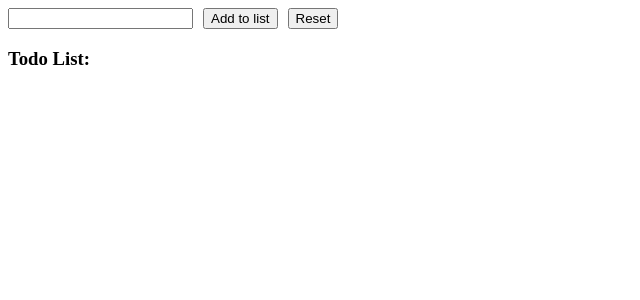
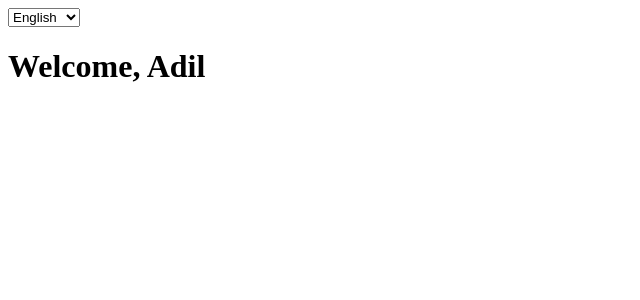
Before and after one commit to AdilSadigov/Develhope-React-Exercises, a React (Create React App) app in the folder exercise-app/: page / in a window 1280 px wide. Shown: the top 300 px of the page, without its empty margins (0-640 px from the left). Built offline with nearby package versions, Linux system fonts and the light colour scheme.

Commit message:
added Context-1 exercise

```diff
--- a/exercise-app/src/App.js
+++ b/exercise-app/src/App.js
@@ -4,35 +4,38 @@ import { ClickTracker } from "./ClickTracker";
 import { Colors } from "./Colors";
 import { Container } from "./Container";
 import { Counter } from "./Counter";
+import { DisplayLanguage } from "./DisplayLanguage";
 import { InteractiveWelcome } from "./InteractiveWelcome";
 import { Login } from "./Login";
 import { TodoList } from "./TodoList";
 import { UncontrolledLogin } from "./UncontrolledLogin";
 import { Welcome } from "./Welcome";
+import { LanguageContext } from "./LanguageContext";
 
 export class App extends React.Component {
+    state = {
+        language: 'en'
+    }
+
+    handleLanguageChange = (event) => {
+        this.setState ({
+            language: event.target.value
+        })
+    }
+
     render () {
-        // const colorsList = [
-        //     {id: 1, name: 'Blue'},
-        //     {id: 2, name: 'Red'},
-        //     {id: 3, name: 'Green'}
-        // ]
-
         return (
-            <TodoList>
-                {(items, removeItem) => {
-                    return (
-                        <ul>
-                            {items.map((item, index) => (
-                                <li key={index} style={{marginBottom: '8px'}}>
-                                    {item}
-                                    <button onClick={() => removeItem(index)} style={{marginLeft: '10px'}}>Remove</button>
-                                </li>
-                            ))}
-                        </ul>
-                    )
-                }}
-            </TodoList>
+            <div>
+                <select value={this.state.language} onChange={this.handleLanguageChange}>
+                    <option value="en">English</option>
+                    <option value="it">Italiano</option>
+                    <option value="ru">Русский</option>
+                    <option value="tr">Türkçe</option>
+                </select>
+                <LanguageContext.Provider value={this.state.language}>
+                    <DisplayLanguage name="Adil"/>
+                </LanguageContext.Provider>
+            </div>
         )
     }
 }
--- /dev/null
+++ b/exercise-app/src/DisplayLanguage.js
@@ -0,0 +1,29 @@
+import React from "react";
+import { LanguageContext } from "./LanguageContext";
+
+const Strings = {
+    en: {
+        WelcomeTxt: "Welcome, "
+    },
+    it: {
+        WelcomeTxt: "Benvenuto, "
+    },
+    ru: {
+        WelcomeTxt: "Добро пожаловать, "
+    },
+    tr: {
+        WelcomeTxt: "Hoş geldin, "
+    }
+}
+
+export class DisplayLanguage extends React.Component {
+    render () {
+        return <div>
+                 <LanguageContext.Consumer>
+                    { (language) => {
+                        return <h1>{Strings[language].WelcomeTxt} {this.props.name}</h1>
+                    }}
+                </LanguageContext.Consumer>
+        </div>
+    }
+}
--- /dev/null
+++ b/exercise-app/src/LanguageContext.js
@@ -0,0 +1,3 @@
+import { createContext } from "react";
+
+export const LanguageContext = createContext('en')
```
